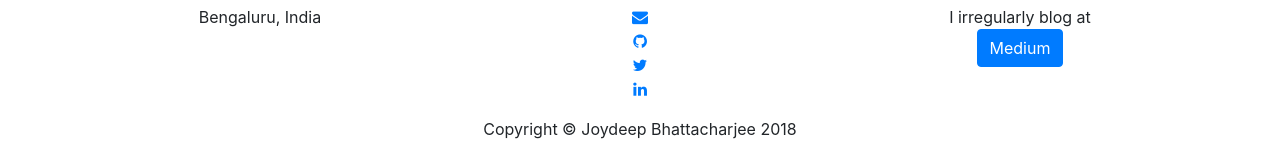
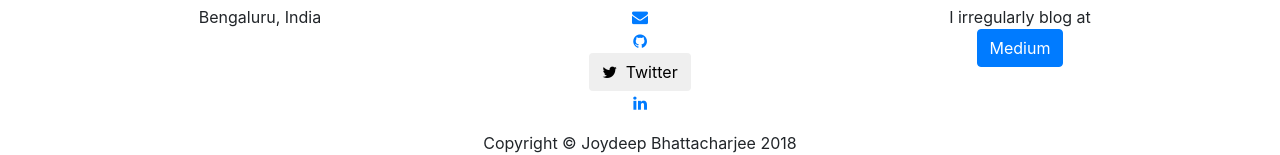
Before and after one commit to infinite-Joy/infinite-Joy.github.io, a plain HTML site: page index.html in a window 1280 px wide. Shown: the part 2614-2769 px from the top of the page. Drawn offline with nearby package versions, Linux system fonts and the light colour scheme; a script that the page names is missing.

Commit message:
social media

```diff
--- a/index.html
+++ b/index.html
@@ -364,7 +364,8 @@ scalability.
                                 <a href="https://github.com/infinite-Joy" class="btn-social btn-outline"><i class="fa fa-fw fa-github"></i></a>
                             </li>
                             <li>
-                                <a href="https://twitter.com/alt227Joydeep" class="btn-social btn-outline"><i class="fa fa-fw fa-twitter"></i></a>
+                                <!-- <a href="https://twitter.com/alt227Joydeep" class="btn-social btn-outline"><i class="fa fa-fw fa-twitter"></i></a> -->
+				                <a href="https://twitter.com/alt227Joydeep"><button type="button" class="btn btn-tw"><i class="fa fa-twitter pr-1"></i> Twitter</button></a>
                             </li>
                             <li>
                                 <a href="https://www.linkedin.com/in/joydeep-bhattacharjee-934a1157/" class="btn-social btn-outline"><i class="fa fa-fw fa-linkedin"></i></a>
```
